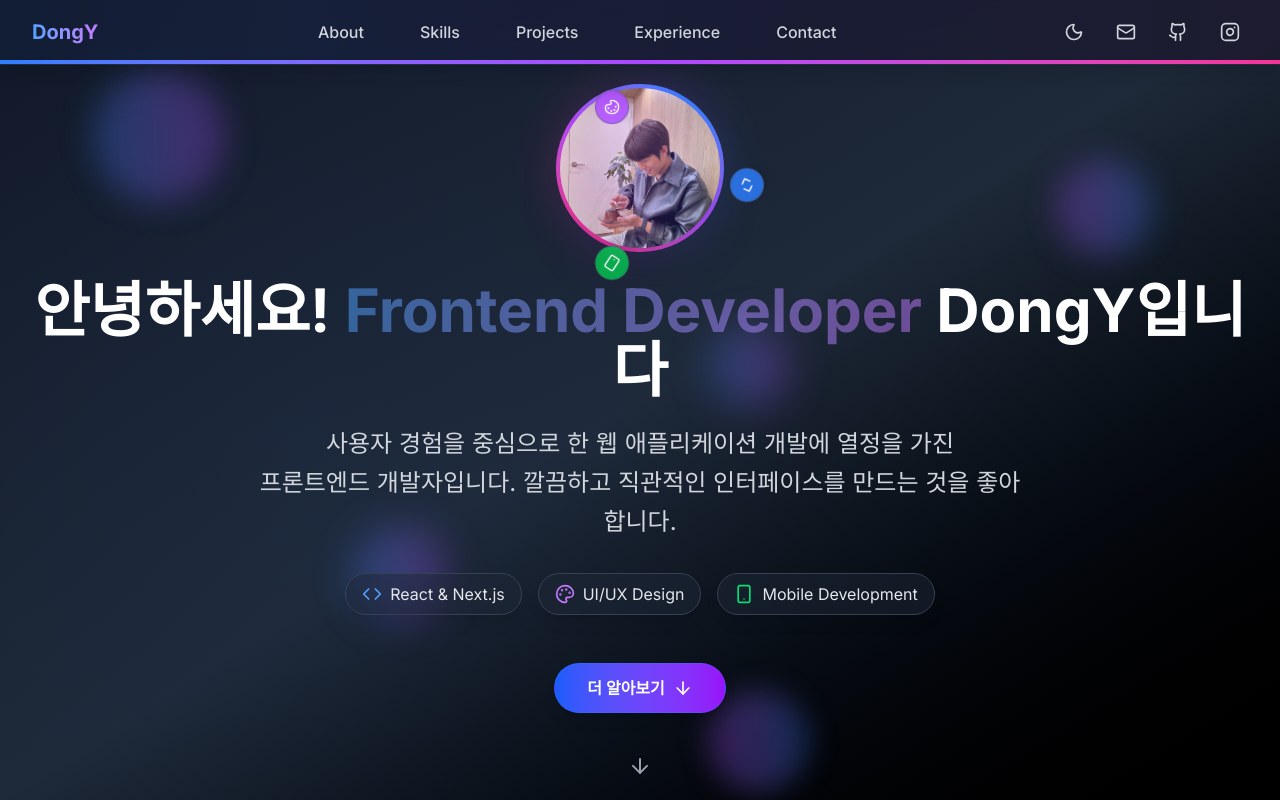
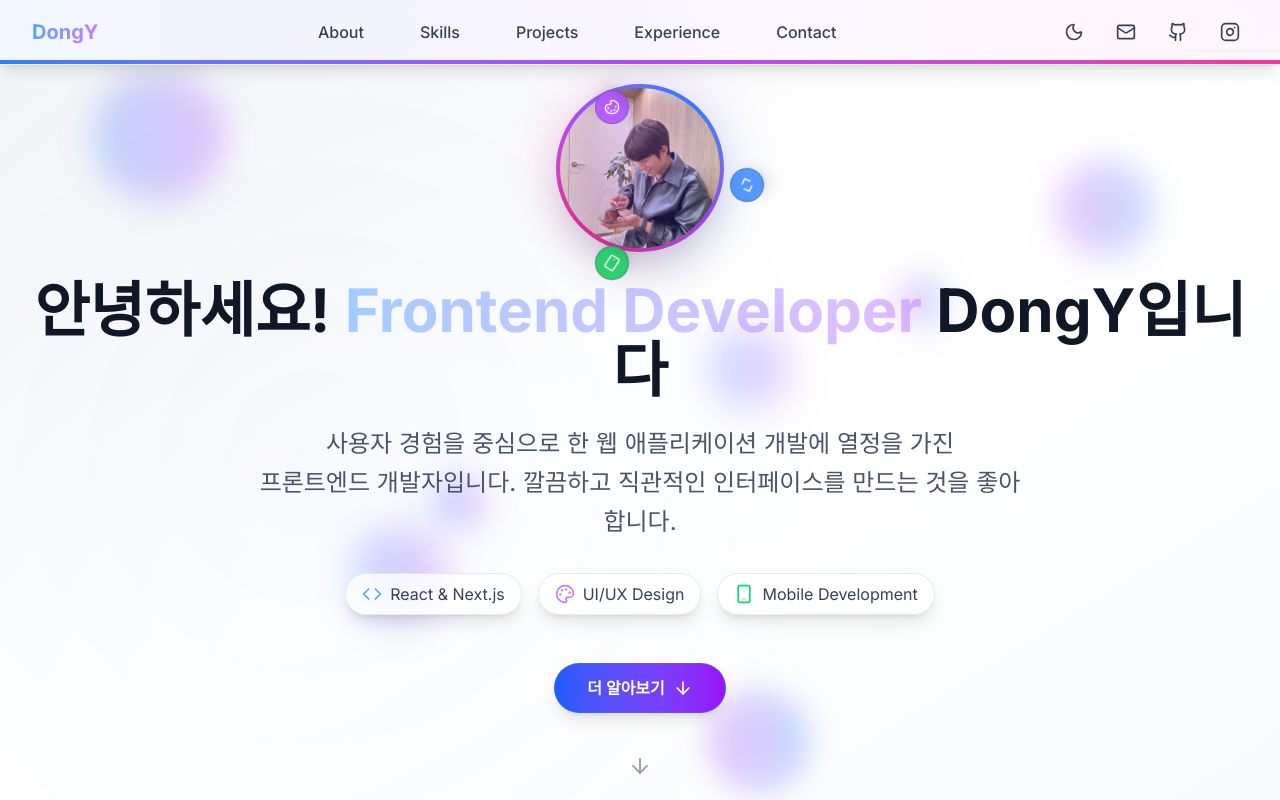
Before and after one commit to Dongyeon0123/DongYPortfolio, a Next.js app: page / in a window 1280 px wide. Shown: the top 800 px of the page. Built offline with nearby package versions, Linux system fonts and the light colour scheme.

Commit message:
디자인 수정

```diff
--- a/src/app/layout.tsx
+++ b/src/app/layout.tsx
@@ -2,6 +2,7 @@ import type { Metadata } from "next";
 import { Inter } from "next/font/google";
 import "./globals.css";
 import { ThemeProvider } from "@/contexts/ThemeContext";
+import FloatingBackground from "@/components/FloatingBackground";
 
 const inter = Inter({ subsets: ["latin"] });
 
@@ -45,6 +46,7 @@ export default function RootLayout({
       </head>
       <body className={inter.className}>
         <ThemeProvider>
+          <FloatingBackground />
           {children}
         </ThemeProvider>
       </body>
--- a/src/components/About.tsx
+++ b/src/components/About.tsx
@@ -250,8 +250,8 @@ export default function About() {
               개발 철학
             </h3>
             <p className="text-lg leading-relaxed max-w-4xl mx-auto">
-              &quot;"사용자 경험을 최우선으로 생각하며, 깔끔하고 유지보수하기 쉬운 코드를 작성하는 것이 저의 목표입니다.
-              새로운 기술을 배우는 것을 즐기며, 항상 더 나은 솔루션을 찾기 위해 노력합니다."&quot;
+              &quot;사용자 경험을 최우선으로 생각하며, 깔끔하고 유지보수하기 쉬운 코드를 작성하는 것이 저의 목표입니다.
+              새로운 기술을 배우는 것을 즐기며, 항상 더 나은 솔루션을 찾기 위해 노력합니다.&quot;
             </p>
           </motion.div>
         </motion.div>
--- /dev/null
+++ b/src/components/FloatingBackground.tsx
@@ -0,0 +1,108 @@
+'use client';
+
+import { motion } from 'framer-motion';
+
+export default function FloatingBackground() {
+  return (
+    <>
+      {/* 떠다니는 동그란 애니메이션 요소들 - 성능 최적화 */}
+      <motion.div
+        className="fixed top-20 left-20 w-32 h-32 bg-gradient-to-r from-blue-500/30 to-purple-500/30 dark:from-blue-500/20 dark:to-purple-500/20 rounded-full blur-lg pointer-events-none"
+        animate={{
+          x: [0, 100, 0],
+          y: [0, -50, 0],
+          scale: [1, 1.2, 1],
+        }}
+        transition={{
+          duration: 8,
+          repeat: Infinity,
+          ease: "easeInOut"
+        }}
+      />
+      <motion.div
+        className="fixed top-40 right-32 w-24 h-24 bg-gradient-to-r from-purple-500/30 to-blue-500/30 dark:from-purple-500/20 dark:to-blue-500/20 rounded-full blur-lg pointer-events-none"
+        animate={{
+          x: [0, -80, 0],
+          y: [0, 60, 0],
+          scale: [1, 0.8, 1],
+        }}
+        transition={{
+          duration: 6,
+          repeat: Infinity,
+          ease: "easeInOut",
+          delay: 1
+        }}
+      />
+      <motion.div
+        className="fixed bottom-40 left-1/4 w-20 h-20 bg-gradient-to-r from-blue-500/30 to-purple-500/30 dark:from-blue-500/20 dark:to-purple-500/20 rounded-full blur-lg pointer-events-none"
+        animate={{
+          x: [0, 60, 0],
+          y: [0, -40, 0],
+          scale: [1, 1.3, 1],
+        }}
+        transition={{
+          duration: 7,
+          repeat: Infinity,
+          ease: "easeInOut",
+          delay: 2
+        }}
+      />
+      <motion.div
+        className="fixed bottom-20 right-1/3 w-28 h-28 bg-gradient-to-r from-purple-500/30 to-blue-500/30 dark:from-purple-500/20 dark:to-blue-500/20 rounded-full blur-lg pointer-events-none"
+        animate={{
+          x: [0, -40, 0],
+          y: [0, 80, 0],
+          scale: [1, 0.9, 1],
+        }}
+        transition={{
+          duration: 9,
+          repeat: Infinity,
+          ease: "easeInOut",
+          delay: 3
+        }}
+      />
+      <motion.div
+        className="fixed top-1/2 left-1/2 w-16 h-16 bg-gradient-to-r from-blue-500/30 to-purple-500/30 dark:from-blue-500/20 dark:to-purple-500/20 rounded-full blur-lg pointer-events-none"
+        animate={{
+          x: [0, 120, 0],
+          y: [0, -100, 0],
+          scale: [1, 1.4, 1],
+        }}
+        transition={{
+          duration: 10,
+          repeat: Infinity,
+          ease: "easeInOut",
+          delay: 4
+        }}
+      />
+      <motion.div
+        className="fixed top-1/3 right-1/4 w-12 h-12 bg-gradient-to-r from-purple-500/30 to-blue-500/30 dark:from-purple-500/20 dark:to-blue-500/20 rounded-full blur-lg pointer-events-none"
+        animate={{
+          x: [0, -60, 0],
+          y: [0, 40, 0],
+          scale: [1, 1.1, 1],
+        }}
+        transition={{
+          duration: 11,
+          repeat: Infinity,
+          ease: "easeInOut",
+          delay: 5
+        }}
+      />
+      <motion.div
+        className="fixed bottom-1/3 left-1/3 w-14 h-14 bg-gradient-to-r from-blue-500/30 to-purple-500/30 dark:from-blue-500/20 dark:to-purple-500/20 rounded-full blur-lg pointer-events-none"
+        animate={{
+          x: [0, 80, 0],
+          y: [0, -60, 0],
+          scale: [1, 0.7, 1],
+        }}
+        transition={{
+          duration: 12,
+          repeat: Infinity,
+          ease: "easeInOut",
+          delay: 6
+        }}
+      />
+    </>
+  );
+}
--- a/src/components/Header.tsx
+++ b/src/components/Header.tsx
@@ -53,7 +53,7 @@ export default function Header() {
 
   return (
     <motion.header
-      className="fixed top-0 left-0 right-0 z-50 bg-gray-900/80 backdrop-blur-md border-b border-gray-700/50 shadow-lg"
+      className="fixed top-0 left-0 right-0 z-50 bg-white/90 dark:bg-gray-800/80 backdrop-blur-md border-b border-gray-200/50 dark:border-gray-600/50 shadow-lg"
       initial={{ y: -100, opacity: 0 }}
       animate={{ y: 0, opacity: 1 }}
       transition={{ duration: 0.8, ease: "easeOut" }}
@@ -89,7 +89,7 @@ export default function Header() {
       <div className="max-w-7xl mx-auto px-4 sm:px-6 lg:px-8">
         <div className="flex justify-between items-center h-16">
           <motion.div
-            className="text-xl font-bold text-white cursor-pointer relative group"
+            className="text-xl font-bold text-gray-900 dark:text-gray-100 cursor-pointer relative group"
             whileHover={{
               scale: 1.05,
             }}
@@ -123,11 +123,11 @@ export default function Header() {
               <motion.a
                 key={item.href}
                 href={item.href}
-                className="text-gray-300 hover:text-blue-400 transition-colors relative group font-medium px-3 py-2 rounded-lg cursor-pointer"
+                className="text-gray-700 dark:text-gray-200 hover:text-blue-600 dark:hover:text-blue-300 transition-colors relative group font-medium px-3 py-2 rounded-lg cursor-pointer"
                 initial={{ opacity: 0, y: -20 }}
                 animate={{ opacity: 1, y: 0 }}
                 whileHover={{ y: -3, scale: 1.05 }}
-                transition={{ duration: 0.6, delay: 0.5 + index * 0.1, ease: "easeOut" }}
+                transition={{ duration: 0.3, delay: 0.2 + index * 0.05, ease: "easeOut" }}
                 onClick={(e) => {
                   e.preventDefault();
                   const targetId = item.href.substring(1); // '#' 제거
@@ -169,10 +169,10 @@ export default function Header() {
                 y: -3
               }}
               whileTap={{ scale: 0.95 }}
-              className="p-2 text-gray-300 hover:text-yellow-400 transition-colors relative group rounded-lg"
+              className="p-2 text-gray-700 dark:text-gray-200 hover:text-yellow-600 dark:hover:text-yellow-300 transition-colors relative group rounded-lg"
               initial={{ opacity: 0, x: 30 }}
               animate={{ opacity: 1, x: 0 }}
-              transition={{ duration: 0.8, delay: 0.6, ease: "easeOut" }}
+              transition={{ duration: 0.4, delay: 0.3, ease: "easeOut" }}
             >
               {theme === 'dark' ? <Sun size={20} /> : <Moon size={20} />}
               <motion.div
@@ -194,10 +194,10 @@ export default function Header() {
                 y: -3
               }}
               whileTap={{ scale: 0.95 }}
-              className="p-2 text-gray-300 hover:text-red-400 transition-colors relative group rounded-lg"
+              className="p-2 text-gray-700 dark:text-gray-200 hover:text-red-600 dark:hover:text-red-300 transition-colors relative group rounded-lg"
               initial={{ opacity: 0, x: 30 }}
               animate={{ opacity: 1, x: 0 }}
-              transition={{ duration: 0.8, delay: 0.7, ease: "easeOut" }}
+              transition={{ duration: 0.4, delay: 0.35, ease: "easeOut" }}
             >
               <Mail size={20} />
               <motion.div
@@ -221,10 +221,10 @@ export default function Header() {
                 y: -3
               }}
               whileTap={{ scale: 0.95 }}
-              className="p-2 text-gray-300 hover:text-white transition-colors relative group rounded-lg"
+              className="p-2 text-gray-700 dark:text-gray-200 hover:text-gray-900 dark:hover:text-gray-100 transition-colors relative group rounded-lg"
               initial={{ opacity: 0, x: 30 }}
               animate={{ opacity: 1, x: 0 }}
-              transition={{ duration: 0.8, delay: 0.8, ease: "easeOut" }}
+              transition={{ duration: 0.4, delay: 0.4, ease: "easeOut" }}
             >
               <Github size={20} />
               <motion.div
@@ -248,10 +248,10 @@ export default function Header() {
                 y: -3
               }}
               whileTap={{ scale: 0.95 }}
-              className="p-2 text-gray-300 hover:text-pink-400 transition-colors relative group rounded-lg"
+              className="p-2 text-gray-700 dark:text-gray-200 hover:text-pink-600 dark:hover:text-pink-300 transition-colors relative group rounded-lg"
               initial={{ opacity: 0, x: 30 }}
               animate={{ opacity: 1, x: 0 }}
-              transition={{ duration: 0.8, delay: 0.9, ease: "easeOut" }}
+              transition={{ duration: 0.4, delay: 0.45, ease: "easeOut" }}
             >
               <Instagram size={20} />
               <motion.div
--- a/src/components/Hero.tsx
+++ b/src/components/Hero.tsx
@@ -4,6 +4,7 @@ import { motion } from 'framer-motion';
 import { ArrowDown, Code, Palette, Smartphone } from 'lucide-react';
 import Image from 'next/image';
 import { useEffect, useState, useMemo } from 'react';
+import FloatingBackground from './FloatingBackground';
 
 export default function Hero() {
   const [mounted, setMounted] = useState(false);
@@ -60,7 +61,7 @@ export default function Hero() {
 
   if (!mounted) {
     return (
-      <section className="min-h-screen flex items-center justify-center bg-gradient-to-br from-gray-900 via-gray-800 to-black relative overflow-hidden">
+      <section className="min-h-screen flex items-center justify-center bg-gradient-to-br from-gray-100 via-white to-gray-50 dark:from-gray-950 dark:via-gray-900 dark:to-gray-800 relative overflow-hidden">
         <div className="max-w-7xl mx-auto px-4 sm:px-6 lg:px-8 text-center relative z-10">
           <div className="mb-8 flex justify-center">
             <div className="relative w-32 h-32 lg:w-40 lg:h-40">
@@ -73,14 +74,14 @@ export default function Hero() {
               />
             </div>
           </div>
-          <h1 className="text-4xl md:text-6xl font-bold text-white mb-6">
+          <h1 className="text-4xl md:text-6xl font-bold text-gray-900 dark:text-gray-100 mb-6">
             안녕하세요!{' '}
             <span className="bg-gradient-to-r from-blue-400 to-purple-400 bg-clip-text text-transparent">
               Frontend Developer
             </span>{' '}
             DongY입니다
           </h1>
-          <p className="text-xl md:text-2xl text-gray-300 mb-8 max-w-3xl mx-auto leading-relaxed">
+          <p className="text-xl md:text-2xl text-gray-600 dark:text-gray-300 mb-8 max-w-3xl mx-auto leading-relaxed">
             사용자 경험을 중심으로 한 웹 애플리케이션 개발에 열정을 가진<br />
             프론트엔드 개발자입니다. 깔끔하고 직관적인 인터페이스를 만드는 것을 좋아합니다.
           </p>
@@ -90,77 +91,8 @@ export default function Hero() {
   }
 
   return (
-    <section className="min-h-screen flex items-center justify-center bg-gradient-to-br from-gray-900 via-gray-800 to-black relative overflow-hidden">
-      {/* 떠다니는 동그란 애니메이션 요소들 - 성능 최적화 */}
-      <motion.div
-        className="absolute top-20 left-20 w-32 h-32 bg-gradient-to-r from-blue-500/30 to-purple-500/30 rounded-full blur-lg"
-        animate={{
-          x: [0, 100, 0],
-          y: [0, -50, 0],
-          scale: [1, 1.2, 1],
-        }}
-        transition={{
-          duration: 8,
-          repeat: Infinity,
-          ease: "easeInOut"
-        }}
-      />
-      <motion.div
-        className="absolute top-40 right-32 w-24 h-24 bg-gradient-to-r from-purple-500/30 to-blue-500/30 rounded-full blur-lg"
-        animate={{
-          x: [0, -80, 0],
-          y: [0, 60, 0],
-          scale: [1, 0.8, 1],
-        }}
-        transition={{
-          duration: 6,
-          repeat: Infinity,
-          ease: "easeInOut",
-          delay: 1
-        }}
-      />
-      <motion.div
-        className="absolute bottom-40 left-1/4 w-20 h-20 bg-gradient-to-r from-blue-500/30 to-purple-500/30 rounded-full blur-lg"
-        animate={{
-          x: [0, 60, 0],
-          y: [0, -40, 0],
-          scale: [1, 1.3, 1],
-        }}
-        transition={{
-          duration: 7,
-          repeat: Infinity,
-          ease: "easeInOut",
-          delay: 2
-        }}
-      />
-      <motion.div
-        className="absolute bottom-20 right-1/3 w-28 h-28 bg-gradient-to-r from-purple-500/30 to-blue-500/30 rounded-full blur-lg"
-        animate={{
-          x: [0, -40, 0],
-          y: [0, 80, 0],
-          scale: [1, 0.9, 1],
-        }}
-        transition={{
-          duration: 9,
-          repeat: Infinity,
-          ease: "easeInOut",
-          delay: 3
-        }}
-      />
-      <motion.div
-        className="absolute top-1/2 left-1/2 w-16 h-16 bg-gradient-to-r from-blue-500/30 to-purple-500/30 rounded-full blur-lg"
-        animate={{
-          x: [0, 120, 0],
-          y: [0, -100, 0],
-          scale: [1, 1.4, 1],
-        }}
-        transition={{
-          duration: 10,
-          repeat: Infinity,
-          ease: "easeInOut",
-          delay: 4
-        }}
-      />
+    <section className="min-h-screen flex items-center justify-center bg-gradient-to-br from-gray-100 via-white to-gray-50 dark:from-gray-950 dark:via-gray-900 dark:to-gray-800 relative overflow-hidden">
+      <FloatingBackground />
 
       {/* 배경 애니메이션 요소들 */}
       <motion.div
@@ -261,7 +193,7 @@ export default function Hero() {
           </motion.div>
 
           <motion.h1
-            className="text-4xl md:text-6xl font-bold text-white mb-6"
+            className="text-4xl md:text-6xl font-bold text-gray-900 dark:text-gray-100 mb-6"
             variants={itemVariants}
           >
             안녕하세요!{' '}
@@ -272,7 +204,7 @@ export default function Hero() {
           </motion.h1>
 
           <motion.p
-            className="text-xl md:text-2xl text-gray-300 mb-8 max-w-3xl mx-auto leading-relaxed"
+            className="text-xl md:text-2xl text-gray-600 dark:text-gray-300 mb-8 max-w-3xl mx-auto leading-relaxed"
             variants={itemVariants}
           >
             사용자 경험을 중심으로 한 웹 애플리케이션 개발에 열정을 가진<br />
@@ -284,28 +216,28 @@ export default function Hero() {
             variants={itemVariants}
           >
             <motion.div
-              className="flex items-center space-x-2 bg-gray-800/50 backdrop-blur-sm px-4 py-2 rounded-full shadow-lg border border-gray-700"
+              className="flex items-center space-x-2 bg-white/80 dark:bg-gray-700/50 backdrop-blur-sm px-4 py-2 rounded-full shadow-lg border border-gray-200 dark:border-gray-600"
               whileHover={{ y: -5, scale: 1.05 }}
               transition={{ duration: 0.3 }}
             >
               <Code className="w-5 h-5 text-blue-400" />
-              <span className="text-gray-200">React & Next.js</span>
+              <span className="text-gray-700 dark:text-gray-200">React & Next.js</span>
             </motion.div>
             <motion.div
-              className="flex items-center space-x-2 bg-gray-800/50 backdrop-blur-sm px-4 py-2 rounded-full shadow-lg border border-gray-700"
+              className="flex items-center space-x-2 bg-white/80 dark:bg-gray-700/50 backdrop-blur-sm px-4 py-2 rounded-full shadow-lg border border-gray-200 dark:border-gray-600"
               whileHover={{ y: -5, scale: 1.05 }}
               transition={{ duration: 0.3 }}
             >
               <Palette className="w-5 h-5 text-purple-400" />
-              <span className="text-gray-200">UI/UX Design</span>
+              <span className="text-gray-700 dark:text-gray-200">UI/UX Design</span>
             </motion.div>
             <motion.div
-              className="flex items-center space-x-2 bg-gray-800/50 backdrop-blur-sm px-4 py-2 rounded-full shadow-lg border border-gray-700"
+              className="flex items-center space-x-2 bg-white/80 dark:bg-gray-700/50 backdrop-blur-sm px-4 py-2 rounded-full shadow-lg border border-gray-200 dark:border-gray-600"
               whileHover={{ y: -5, scale: 1.05 }}
               transition={{ duration: 0.3 }}
             >
               <Smartphone className="w-5 h-5 text-green-400" />
-              <span className="text-gray-200">Mobile Development</span>
+              <span className="text-gray-700 dark:text-gray-200">Mobile Development</span>
             </motion.div>
           </motion.div>
 
```
